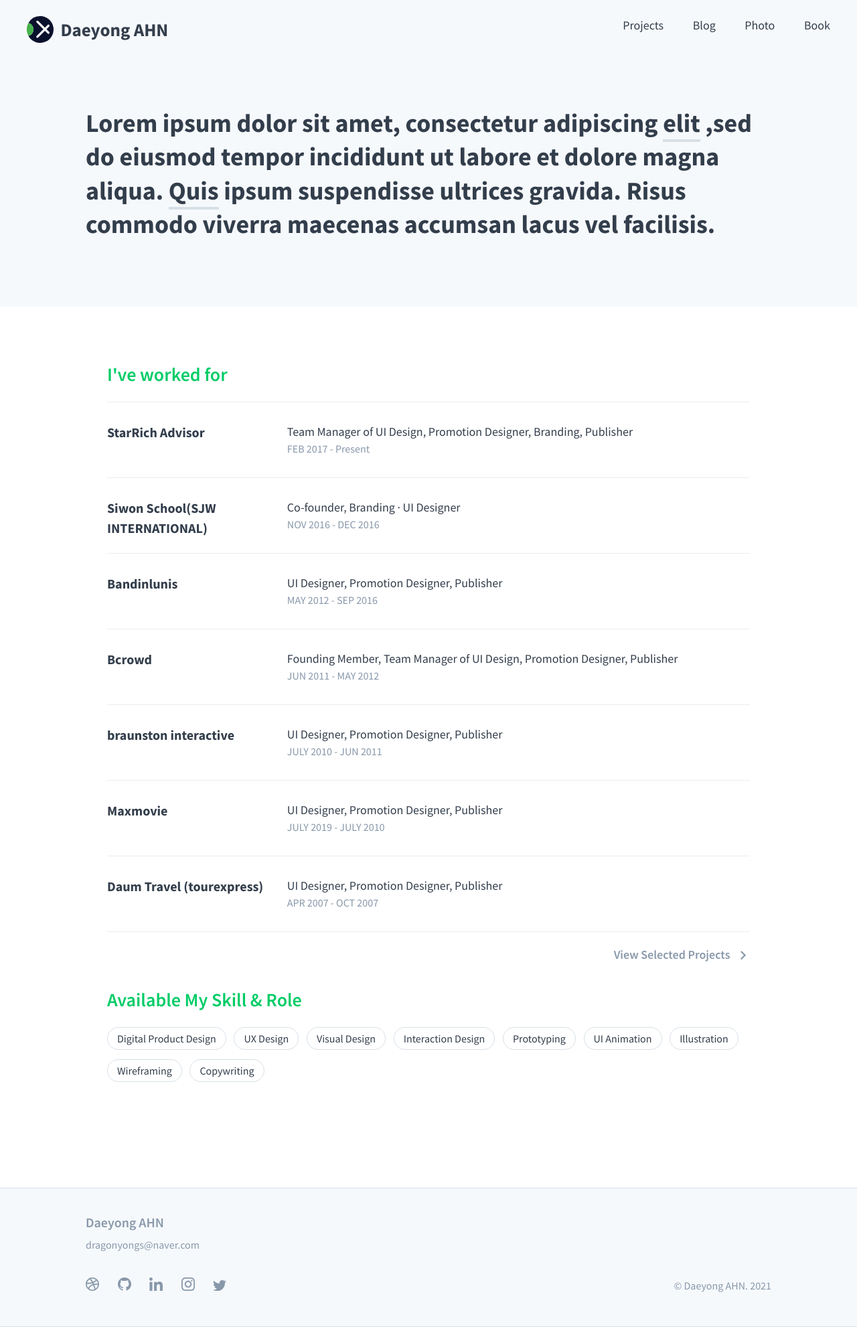
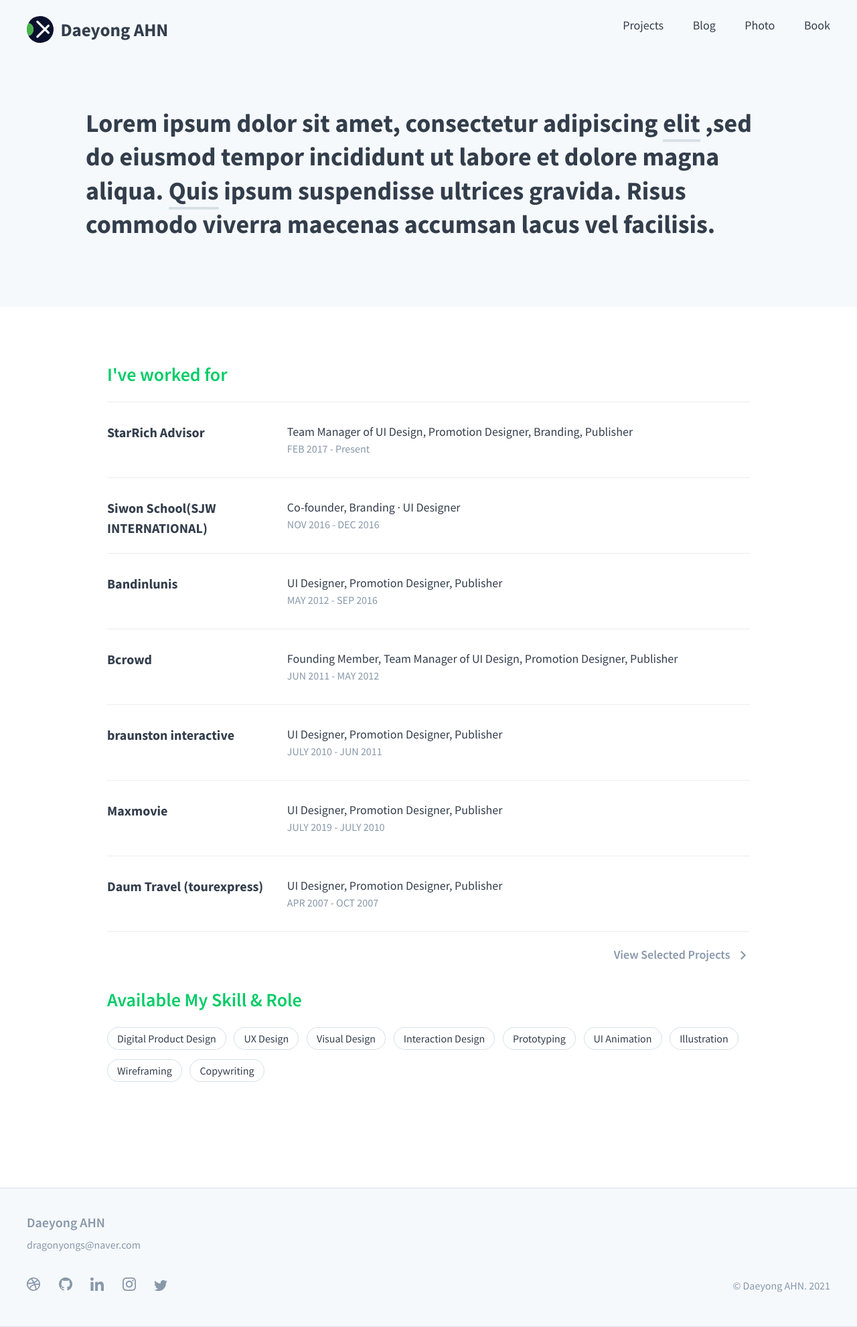
Before and after one commit to dragonyongs/daeyong.github.io, a Jekyll site: the page built from index.md, in a window 1280 px wide. Shown: the whole page at 67% size. Built offline with Jekyll 4.4.1, drawn with Linux system fonts in a browser that asks for light colours.

Commit message:
Update _layout.scss

```diff
--- a/_sass/_layout.scss
+++ b/_sass/_layout.scss
@@ -127,7 +127,10 @@ footer {
     .footer_wrap {
         font-style: normal;
         position: relative;
-
+        width: 1200px;
+        @media (max-width: $break-small) {
+            width: 100%;
+        }
         .information {
             display: inline-block;
 
```
